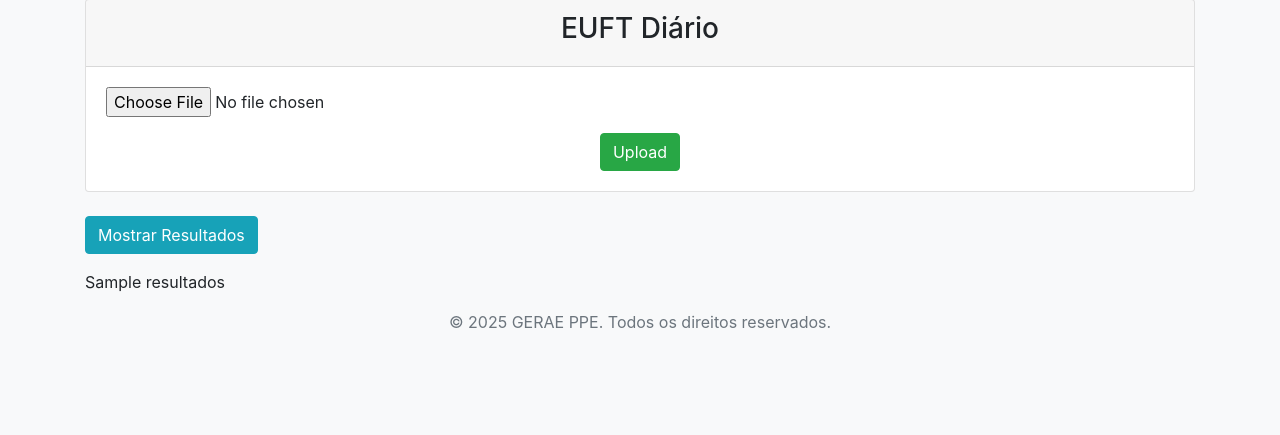
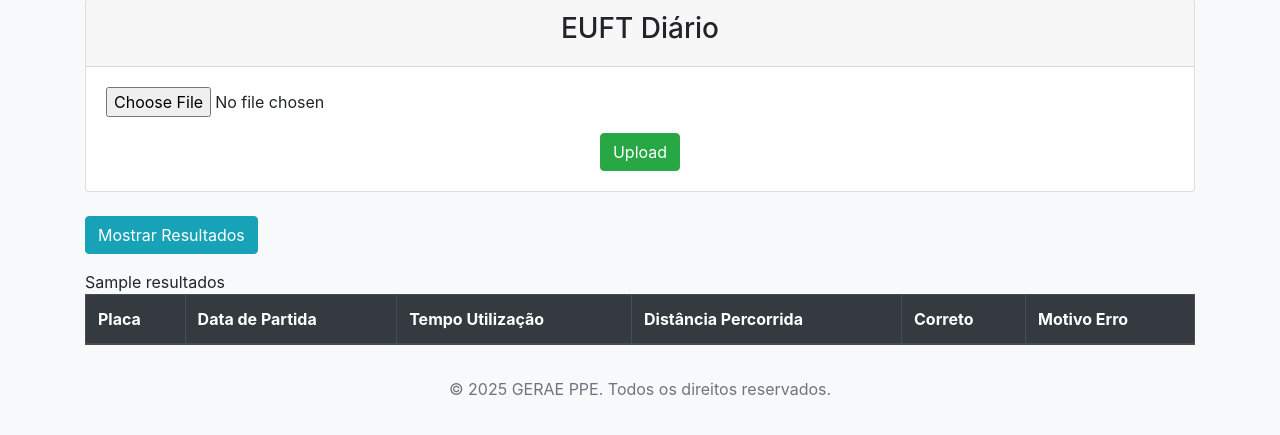
Before and after one commit to Dougas85/EUFT01, a Python web app: template templates/index.html in a window 1280 px wide, after a click on "Mostrar Resultados". Shown: the part 105-540 px from the top of the page. Run offline with Jinja, Linux system fonts and the light colour scheme; the template is opened without the code that fills it: most values are stand-ins (such as "Sample title", 1, 10 or a date in 2020); lists and menus that the app fills with data are empty; some libraries are stand-ins or nearby versions.

Commit message:
Update index.html

```diff
--- a/templates/index.html
+++ b/templates/index.html
@@ -29,14 +29,46 @@
     {% if resultados %}
         <button class="btn btn-info mt-4" onclick="toggleVisibility('resultados')">Mostrar Resultados</button>
         <div id="resultados" class="mt-3" style="display: none;">
-            {{ resultados|safe }}
+            <div class="table-responsive">
+                <table class="table table-striped table-bordered">
+                    <thead class="thead-dark">
+                        <tr>
+                            <th>Placa</th>
+                            <th>Data de Partida</th>
+                            <th>Tempo Utilização</th>
+                            <th>Distância Percorrida</th>
+                            <th>Correto</th>
+                            <th>Motivo Erro</th>
+                        </tr>
+                    </thead>
+                    <tbody>
+                        {{ resultados|safe }}
+                    </tbody>
+                </table>
+            </div>
         </div>
     {% endif %}
 
     {% if erros %}
         <button class="btn btn-danger mt-4" onclick="toggleVisibility('erros')">Mostrar Erros</button>
         <div id="erros" class="mt-3" style="display: none;">
-            {{ erros|safe }}
+            <div class="table-responsive">
+                <table class="table table-striped table-bordered">
+                    <thead class="thead-dark">
+                        <tr>
+                            <th>Placa</th>
+                            <th>Data de Partida</th>
+                            <th>Tempo Utilização</th>
+                            <th>Distância Percorrida</th>
+                            <th>Correto</th>
+                            <th>Motivo Erro</th>
+                        </tr>
+                    </thead>
+                    <tbody>
+                        {{ erros|safe }}
+                    </tbody>
+                </table>
+            </div>
         </div>
     {% endif %}
 </div>
```
